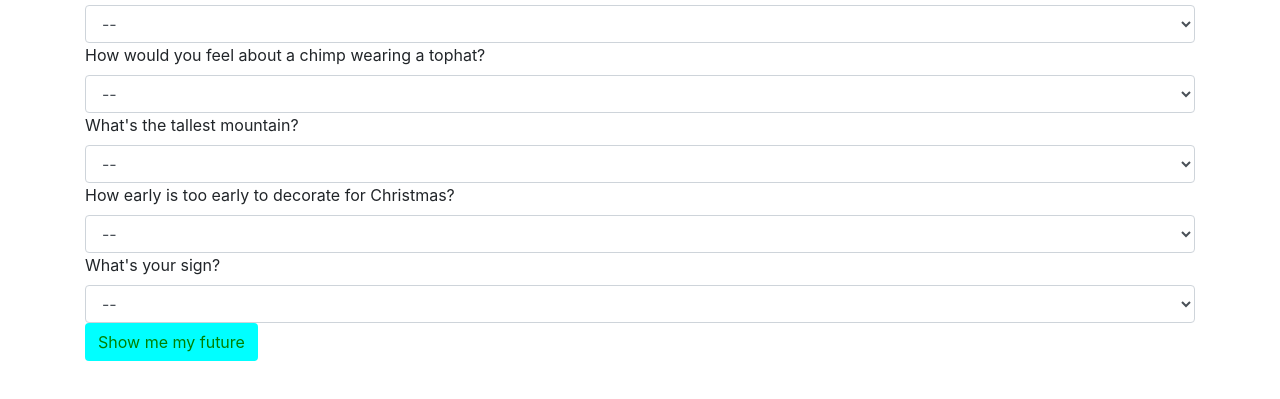
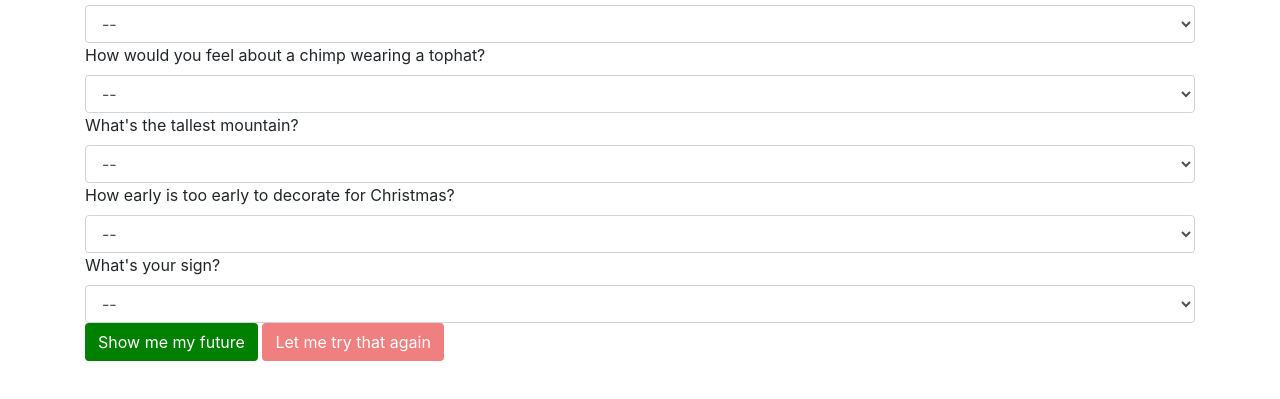
Before and after one commit to POsten040/week-2-project, a plain HTML site: page index.html in a window 1280 px wide. Shown: the part 129-528 px from the top of the page. Drawn offline with Linux system fonts and the light colour scheme.

Commit message:
add reset button

```diff
--- a/css/styles.css
+++ b/css/styles.css
@@ -3,8 +3,13 @@
 }
 
 .btn {
-  color: green;
-  background-color: aqua;
+  color: white;
+  background-color: green;
+}
+
+#btn2 {
+  color: white;
+  background-color: lightcoral;
 }
 
 #python, #javascript, #C {
--- a/index.html
+++ b/index.html
@@ -50,7 +50,9 @@
             <option value="3">The Uno reverse card.</option>
           </select>
           <button type="submit" class="btn">Show me my future</button>
+          <button type="reset" class="btn" id="btn2">Let me try that again</button>
         </form>
+      <div>
         <h1 id="python">Python is for you!</h1>
       </div>
       <div>
--- a/js/scripts.js
+++ b/js/scripts.js
@@ -28,5 +28,12 @@ $(document).ready(function() {
       });
     }
   event.preventDefault();
+  $("btn2").click(function() {
+    ("h1#javascript").hide(function(){
+      $("h1#python").hide(function(){
+        $("h1#C").hide();
+      });
+    });
+  });
   });
 });
```
